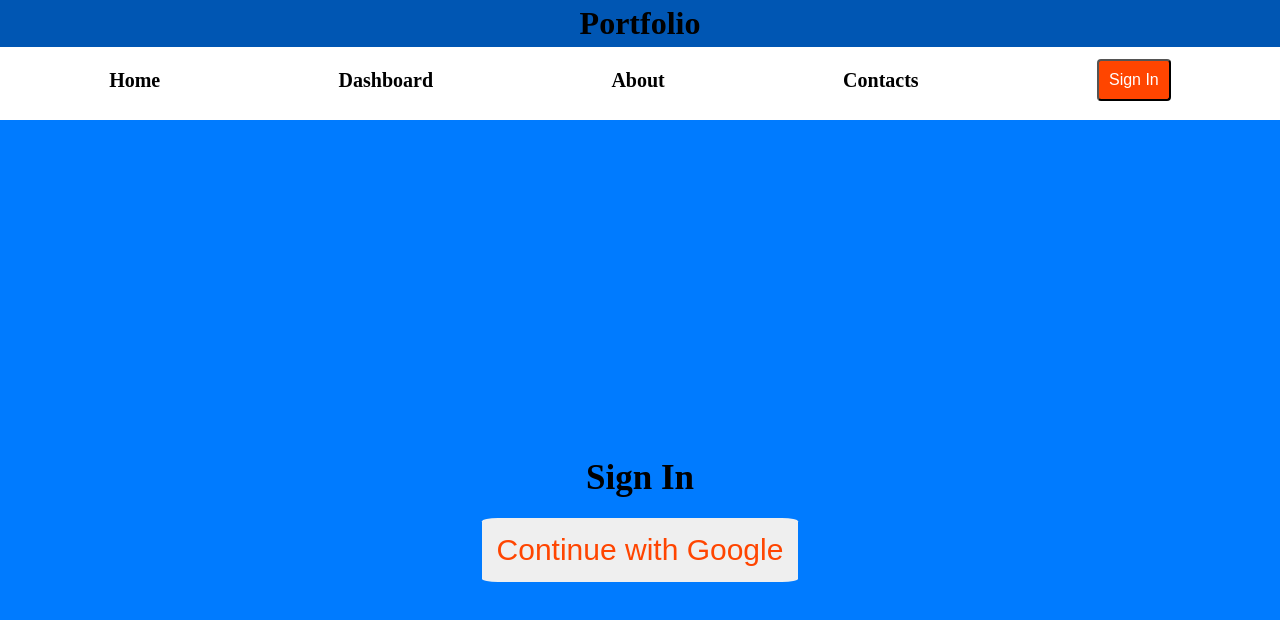
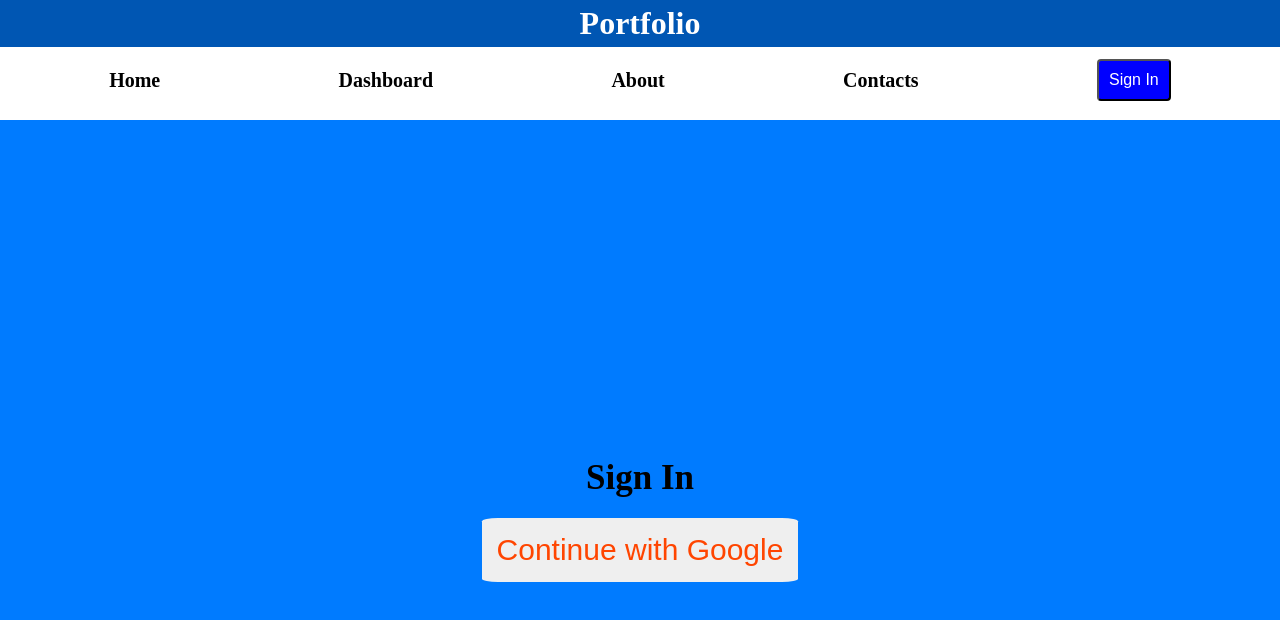
Before and after one commit to Jacobkyule/nextjs-latest, a Next.js app: page /signin in a window 1280 px wide. Shown: the top 620 px of the page. Built offline with nearby package versions, Linux system fonts and the light colour scheme; no server answers.

Commit message:
Accessibility

```diff
--- a/app/page.module.css
+++ b/app/page.module.css
@@ -76,6 +76,7 @@
   text-align: center;
 }
 .title {
+  color: #fff;
   background-color: #0056b3;
   text-align: center;
   position: fixed;
@@ -280,7 +281,7 @@ color: orangered;
 
 .signIn {
   padding: 0.625rem;
-  background-color: orangered;
+  background-color: blue;
   color: white;
   border-radius: 0.25rem;
   font-size: 1rem;
```
